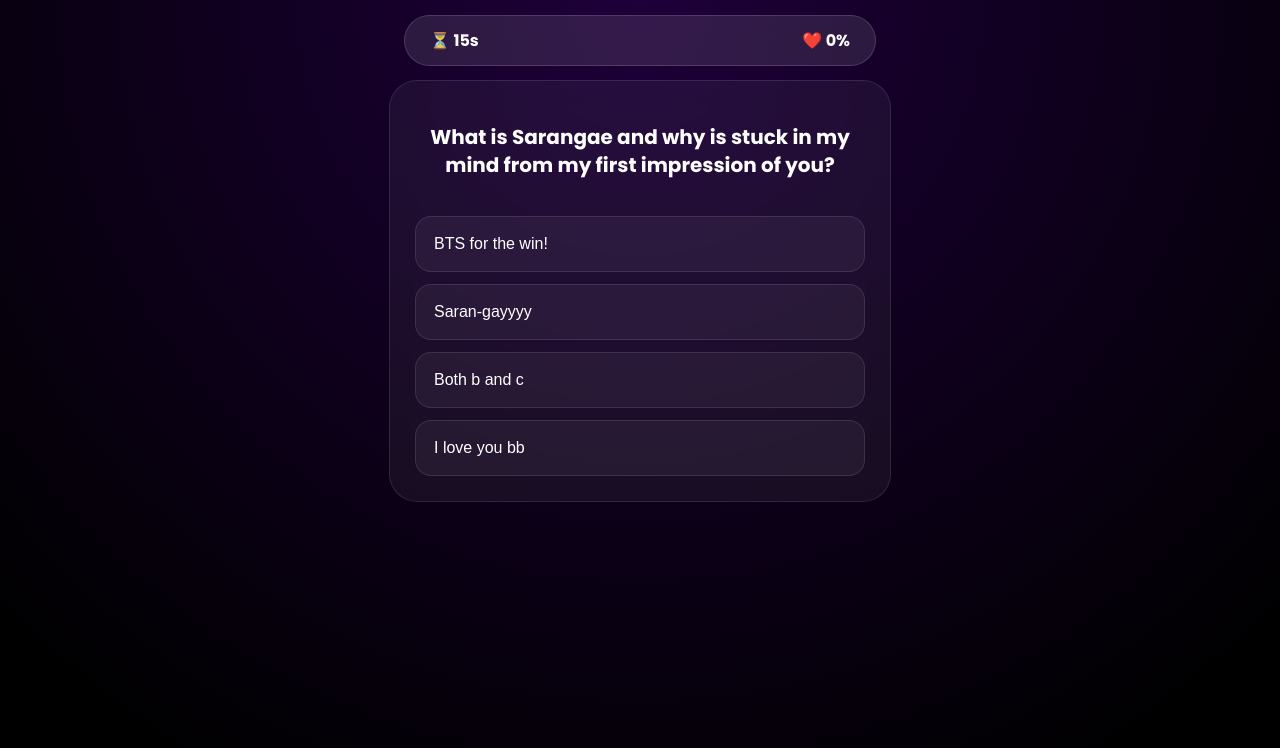
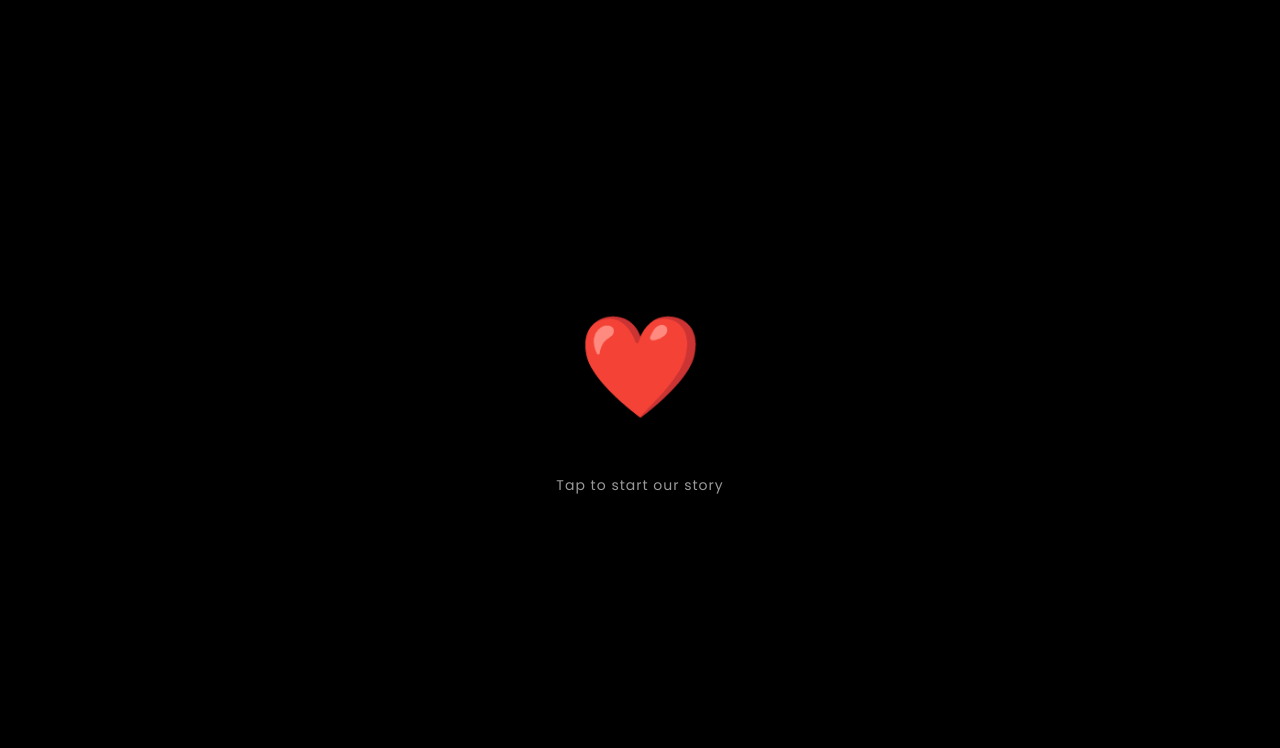
Before and after one commit to Artemis808/kaun-banega-valentine, a React (Vite) app: page / in a window 1280 px wide. Shown: the top 748 px of the page. Built offline with nearby package versions, Linux system fonts and the light colour scheme.

Commit message:
Update App.jsx

```diff
--- a/src/App.jsx
+++ b/src/App.jsx
@@ -1,6 +1,5 @@
-import { useEffect, useState, useRef } from "react";
-import { motion, AnimatePresence } from "veo-animation"; // Note: Standard Framer Motion is usually used here
-import { motion as m, AnimatePresence as AP } from "framer-motion";
+import React, { useEffect, useState, useRef } from "react";
+import { motion, AnimatePresence } from "framer-motion";
 import confetti from "canvas-confetti";
 
 // --- QUESTION DATA ---
@@ -42,7 +41,7 @@ const questions = [
 ];
 
 const pulse = {
-  animate: { scale: [1, 1.08, 1] },
+  animate: { scale: [1, 1.05, 1] },
   transition: { duration: 2, repeat: Infinity, ease: "easeInOut" }
 };
 
@@ -70,10 +69,13 @@ export default function App() {
     finaleAudio.current = new Audio("/music/finale.mp3");
     popAudio.current = new Audio("/music/pop.mp3");
     questionAudio.current.loop = true;
+
+    return () => stopAllAudio();
   }, []);
 
   const stopAllAudio = () => {
-    [openingAudio, questionAudio, correctAudio, finaleAudio].forEach(ref => {
+    const audios = [openingAudio, questionAudio, correctAudio, finaleAudio];
+    audios.forEach(ref => {
       if (ref.current) {
         ref.current.pause();
         ref.current.currentTime = 0;
@@ -82,7 +84,9 @@ export default function App() {
   };
 
   const triggerHaptic = () => {
-    if (navigator.vibrate) navigator.vibrate(15);
+    if (typeof navigator !== "undefined" && navigator.vibrate) {
+      navigator.vibrate(15);
+    }
     if (popAudio.current) {
       popAudio.current.volume = 0.4;
       popAudio.current.currentTime = 0;
@@ -93,15 +97,15 @@ export default function App() {
   const handleUnlock = () => {
     triggerHaptic();
     setStage("intro");
-    openingAudio.current.play();
+    openingAudio.current?.play().catch(e => console.log("Audio play blocked", e));
     setTimeout(() => setShowStartBtn(true), 4000);
   };
 
   const startQuiz = () => {
     triggerHaptic();
-    openingAudio.current.pause();
+    openingAudio.current?.pause();
     questionAudio.current.volume = 0.4;
-    questionAudio.current.play();
+    questionAudio.current?.play().catch(() => {});
     setStage("quiz");
   };
 
@@ -118,9 +122,9 @@ export default function App() {
       confetti({ particleCount: 60, spread: 70, origin: { y: 0.3 } });
 
       if (questions[qIndex].finale) {
-        questionAudio.current.pause();
+        questionAudio.current?.pause();
         finaleAudio.current.volume = 0.8;
-        finaleAudio.current.play();
+        finaleAudio.current?.play().catch(() => {});
         confetti({ particleCount: 200, spread: 160, origin: { y: 0.6 } });
       }
     }, 800);
@@ -150,9 +154,9 @@ export default function App() {
 
   const moveNo = () => {
     setRunaway({
-      x: Math.random() * 120 - 60,
-      y: Math.random() * 120 - 60,
-      scale: runaway.scale * 0.9
+      x: Math.random() * 100 - 50,
+      y: Math.random() * 100 - 50,
+      scale: runaway.scale * 0.95
     });
   };
 
@@ -173,7 +177,30 @@ export default function App() {
     return () => clearInterval(interval);
   }, [qIndex, stage, revealed]);
 
+  // Check if we are showing the final image
   const isFinalPage = qIndex === questions.length - 1 && revealed;
+
+  if (stage === "lock") {
+    return (
+      <div style={styles.loader}>
+        <motion.div {...pulse} onClick={handleUnlock} style={{ cursor: "pointer", fontSize: 100 }} whileTap={{ scale: 0.8 }}>❤️</motion.div>
+        <p style={styles.subText}>Tap to start our story</p>
+      </div>
+    );
+  }
+
+  if (stage === "intro") {
+    return (
+      <div style={styles.loader}>
+        <motion.img src="/kbv-logo.png" initial={{ opacity: 0, scale: 0.8 }} animate={{ opacity: 1, scale: 1 }} style={{ width: 180 }} />
+        {showStartBtn ? (
+          <motion.button initial={{ opacity: 0, y: 20 }} animate={{ opacity: 1, y: 0 }} whileHover={{ scale: 1.05 }} whileTap={{ scale: 0.95 }} onClick={startQuiz} style={styles.btn}>Enter Experience ❤️</motion.button>
+        ) : (
+          <p style={styles.subText}>Cue the music...</p>
+        )}
+      </div>
+    );
+  }
 
   return (
     <div style={styles.bg}>
@@ -184,77 +211,55 @@ export default function App() {
         </div>
       </div>
 
-      <AP mode="wait">
+      <AnimatePresence mode="wait">
         {!revealed ? (
-          <m.div key={qIndex} initial={{ opacity: 0, y: 20 }} animate={{ opacity: 1, y: 0 }} exit={{ opacity: 0 }} style={styles.card}>
+          <motion.div key={`q-${qIndex}`} initial={{ opacity: 0, y: 20 }} animate={{ opacity: 1, y: 0 }} exit={{ opacity: 0 }} style={styles.card}>
             <h2 style={styles.questionText}>{questions[qIndex].question}</h2>
             {questions[qIndex].options.map((opt, i) => {
               if (questions[qIndex].finale && i === 3) {
                 return (
-                  <m.button key={i} animate={runaway} onMouseEnter={moveNo} onTouchStart={moveNo} style={{...styles.option, background: "#ff4d4d", border: "none"}}>{opt}</m.button>
+                  <motion.button key={i} animate={runaway} onMouseEnter={moveNo} onTouchStart={moveNo} style={{...styles.option, background: "#ff4d4d", border: "none"}}>{opt}</motion.button>
                 );
               }
               return (
-                <m.button key={i} onClick={() => selectAnswer(i)} whileHover={{ scale: 1.02, background: "rgba(255,255,255,0.12)" }} whileTap={{ scale: 0.98 }} style={{...styles.option, ...(selected === i && questions[qIndex].correct.includes(i) ? styles.correct : {})}}>{opt}</m.button>
+                <motion.button key={i} onClick={() => selectAnswer(i)} whileHover={{ scale: 1.02, background: "rgba(255,255,255,0.12)" }} whileTap={{ scale: 0.98 }} style={{...styles.option, ...(selected === i && questions[qIndex].correct.includes(i) ? styles.correct : {})}}>{opt}</motion.button>
               );
             })}
-          </m.div>
+          </motion.div>
         ) : (
-          <m.div initial={{ opacity: 0, scale: 0.95 }} animate={{ opacity: 1, scale: 1 }} style={styles.imageContainer}>
-            {/* The Image is slightly smaller on the final page to make room for text + button */}
-            <div style={{...styles.imgFrame, maxHeight: isFinalPage ? "45vh" : "65vh"}}>
+          <motion.div key={`img-${qIndex}`} initial={{ opacity: 0, scale: 0.95 }} animate={{ opacity: 1, scale: 1 }} style={styles.imageContainer}>
+            <div style={{...styles.imgFrame, maxHeight: isFinalPage ? "45vh" : "62vh"}}>
                 <img src={questions[qIndex].image} style={styles.img} alt="Memory" />
             </div>
-
             {qIndex < questions.length - 1 ? (
-              <m.button whileHover={{ scale: 1.05 }} onClick={nextQuestion} style={styles.btn}>Continue ❤️</m.button>
+              <motion.button whileHover={{ scale: 1.05 }} onClick={nextQuestion} style={styles.btn}>Continue ❤️</motion.button>
             ) : (
               <div style={styles.finalCenter}>
                 <h1 style={styles.finalText}>Happy Valentine’s Day <br/> To My Forever Partner ❤️</h1>
-                <m.button whileHover={{ scale: 1.05 }} onClick={fullRestart} style={styles.btn}>Replay ❤️</m.button>
+                <motion.button whileHover={{ scale: 1.05 }} onClick={fullRestart} style={{...styles.btn, marginBottom: 20}}>Replay ❤️</motion.button>
               </div>
             )}
-          </m.div>
+          </motion.div>
         )}
-      </AP>
+      </AnimatePresence>
     </div>
   );
 }
 
-// --- STYLES ---
 const styles = {
-  loader: { height: "100vh", background: "black", display: "flex", flexDirection: "column", justifyContent: "center", alignItems: "center", gap: 20 },
+  loader: { height: "100vh", background: "black", display: "flex", flexDirection: "column", justifyContent: "center", alignItems: "center", gap: 20, textAlign: 'center' },
   subText: { color: "rgba(255,255,255,0.6)", fontSize: 14, letterSpacing: 1 },
-  bg: { minHeight: "100vh", background: "radial-gradient(circle at top, #1e003a, #000 80%)", color: "white", padding: "80px 15px 40px", display: "flex", flexDirection: "column", alignItems: "center", overflowX: "hidden" },
-  statusBar: { position: "fixed", top: 15, width: "92%", maxWidth: 420, background: "rgba(255,255,255,0.1)", backdropFilter: "blur(15px)", borderRadius: 30, padding: "12px 25px", display: "flex", justifyContent: "space-between", border: "1px solid rgba(255,255,255,0.15)", zIndex: 100 },
+  bg: { minHeight: "100vh", background: "radial-gradient(circle at top, #1e003a, #000 80%)", color: "white", padding: "80px 15px 20px", display: "flex", flexDirection: "column", alignItems: "center", overflowX: "hidden" },
+  statusBar: { position: "fixed", top: 15, width: "90%", maxWidth: 420, background: "rgba(255,255,255,0.1)", backdropFilter: "blur(15px)", borderRadius: 30, padding: "12px 20px", display: "flex", justifyContent: "space-between", border: "1px solid rgba(255,255,255,0.15)", zIndex: 100 },
   statusItem: { fontWeight: "bold", fontSize: 16, display: 'flex', alignItems: 'center' },
   card: { width: "100%", maxWidth: 450, background: "rgba(255,255,255,0.05)", borderRadius: 28, padding: 25, border: "1px solid rgba(255,255,255,0.1)", backdropFilter: "blur(12px)" },
   questionText: { fontSize: "1.25rem", textAlign: "center", marginBottom: 25, lineHeight: 1.4 },
-  option: { width: "100%", padding: "18px", marginTop: 12, borderRadius: 16, border: "1px solid rgba(255,255,255,0.1)", background: "rgba(255,255,255,0.05)", color: "white", cursor: "pointer", textAlign: "left", fontSize: "1rem" },
+  option: { width: "100%", padding: "16px", marginTop: 12, borderRadius: 16, border: "1px solid rgba(255,255,255,0.1)", background: "rgba(255,255,255,0.05)", color: "white", cursor: "pointer", textAlign: "left", fontSize: "1rem" },
   correct: { background: "linear-gradient(90deg, #FFD700, #FFA500)", color: "black", fontWeight: "bold", border: "none", boxShadow: "0 0 25px rgba(255, 215, 0, 0.5)" },
   btn: { padding: "16px 40px", borderRadius: 50, border: "none", background: "white", color: "black", fontWeight: "bold", fontSize: 18, cursor: "pointer", marginTop: 10, boxShadow: "0 10px 20px rgba(0,0,0,0.3)" },
-
-  imageContainer: { display: "flex", flexDirection: "column", alignItems: "center", width: "100%", maxWidth: 500, justifyContent: 'center' },
-  imgFrame: {
-    width: "100%",
-    background: "rgba(255,255,255,0.05)",
-    borderRadius: 24,
-    padding: 8,
-    border: "1px solid rgba(255,255,255,0.1)",
-    marginBottom: 10,
-    display: "flex",
-    justifyContent: "center",
-    overflow: "hidden",
-    transition: "max-height 0.3s ease" // Smooth transition when finale hits
-  },
-  img: {
-    width: "100%",
-    height: "100%",
-    borderRadius: 18,
-    objectFit: "contain",
-    display: "block"
-  },
-
-  finalCenter: { textAlign: "center", display: "flex", flexDirection: "column", alignItems: 'center', gap: 5, padding: "0 10px" },
-  finalText: { fontSize: "clamp(1.5rem, 7vw, 2.2rem)", background: "linear-gradient(to right, #FFD700, #fff0a8)", WebkitBackgroundClip: "text", color: "transparent", fontWeight: "900", lineHeight: 1.2, margin: "10px 0" }
+  imageContainer: { display: "flex", flexDirection: "column", alignItems: "center", width: "100%", maxWidth: 500 },
+  imgFrame: { width: "100%", background: "rgba(255,255,255,0.05)", borderRadius: 24, padding: 6, border: "1px solid rgba(255,255,255,0.1)", marginBottom: 10, display: "flex", justifyContent: "center", overflow: "hidden" },
+  img: { width: "100%", height: "auto", borderRadius: 18, objectFit: "contain" },
+  finalCenter: { textAlign: "center", display: "flex", flexDirection: "column", alignItems: 'center', gap: 5 },
+  finalText: { fontSize: "clamp(1.4rem, 6vw, 2rem)", background: "linear-gradient(to right, #FFD700, #fff0a8)", WebkitBackgroundClip: "text", color: "transparent", fontWeight: "900", lineHeight: 1.2, margin: "10px 0" }
 };
```
